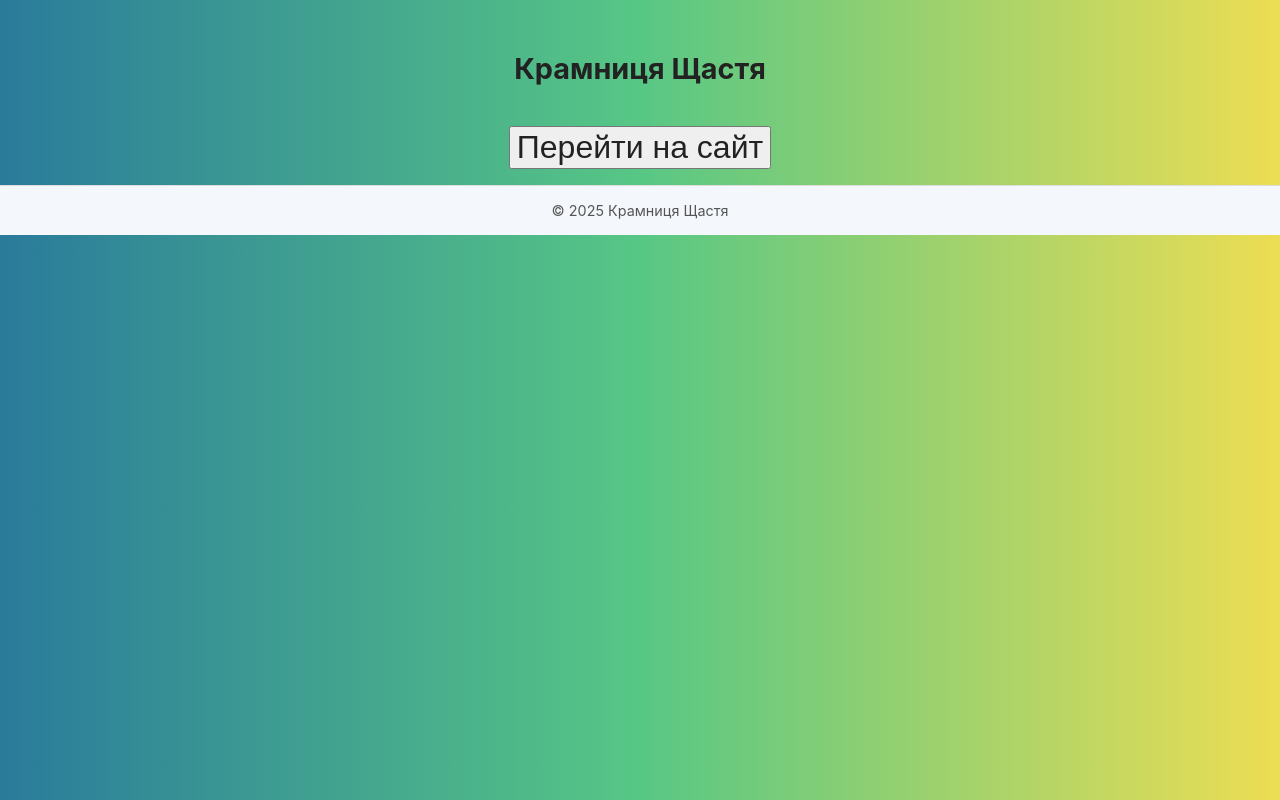
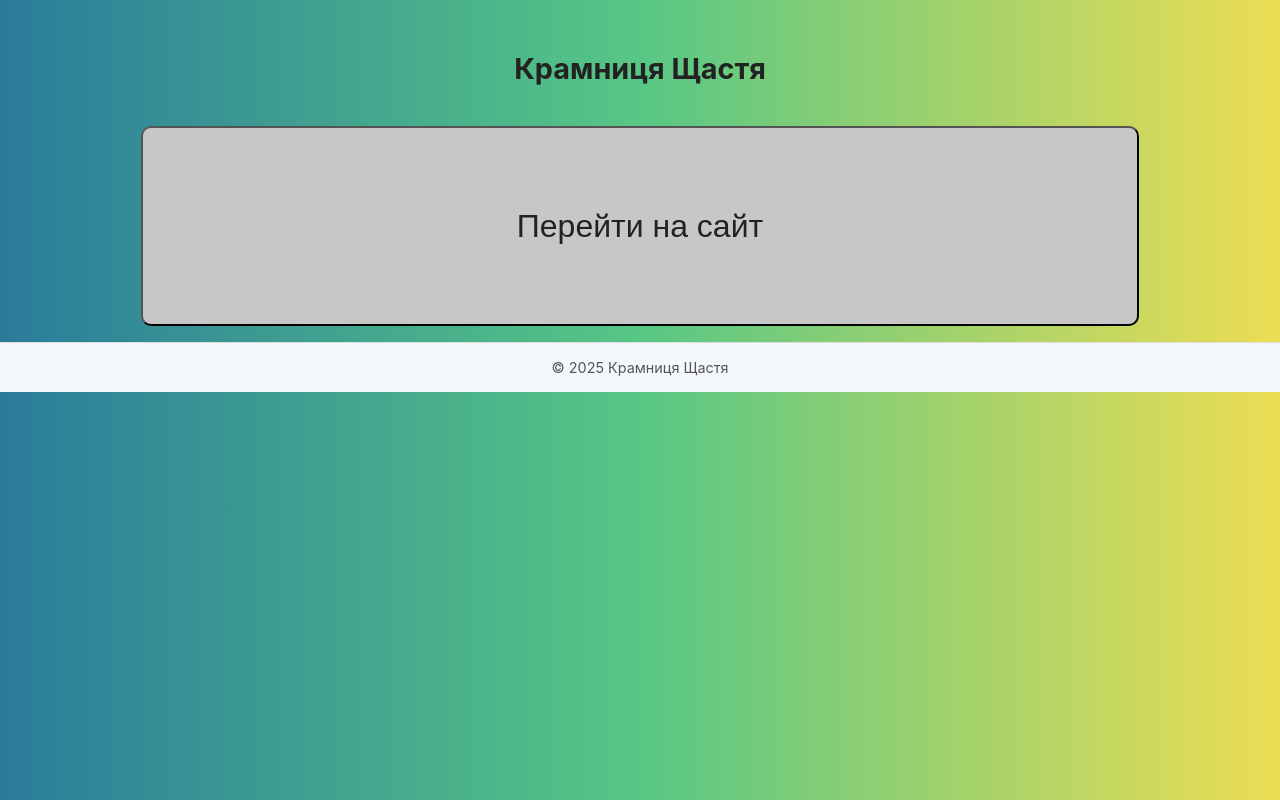
Before and after one commit to RomaniukD/Kramnytsia-, a plain HTML site: page middle.html in a window 1280 px wide. Drawn offline with Linux system fonts and the light colour scheme.

Commit message:
Update style.css

```diff
--- a/style.css
+++ b/style.css
@@ -93,10 +93,12 @@
       align-items: center;
       justify-content: center;
       gap: 0.5rem;
+       transition: 0.5s;
     }
 
     .buttons button:hover {
       background: var(--bg);
+       transition: 0.5s;
     }
 
     footer {
@@ -107,6 +109,19 @@
       padding: 1rem;
       border-top: 1px solid var(--border);
     }
+
+    #middle_button {
+      background-color: rgb(199, 199, 199);
+      height: 200px;
+      width: 80%;
+      border-radius: 10px;
+       transition: 0.5s;
+    }
+#middle_button:hover {
+  background-color: rgb(151, 151, 151);
+  transition: 0.5s;
+}
+
 #textBlock {
   border: 1px solid rgb(102, 138, 138);
   background-color: rgb(255, 255, 255);
```
